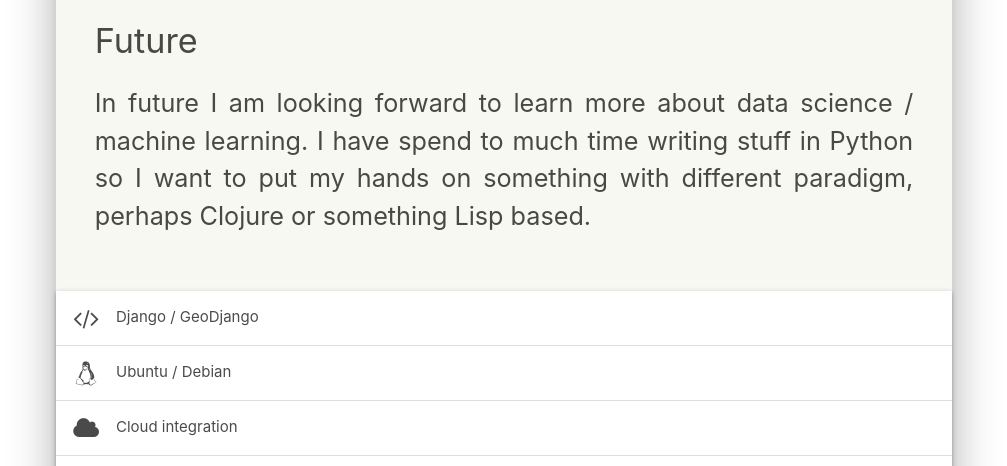
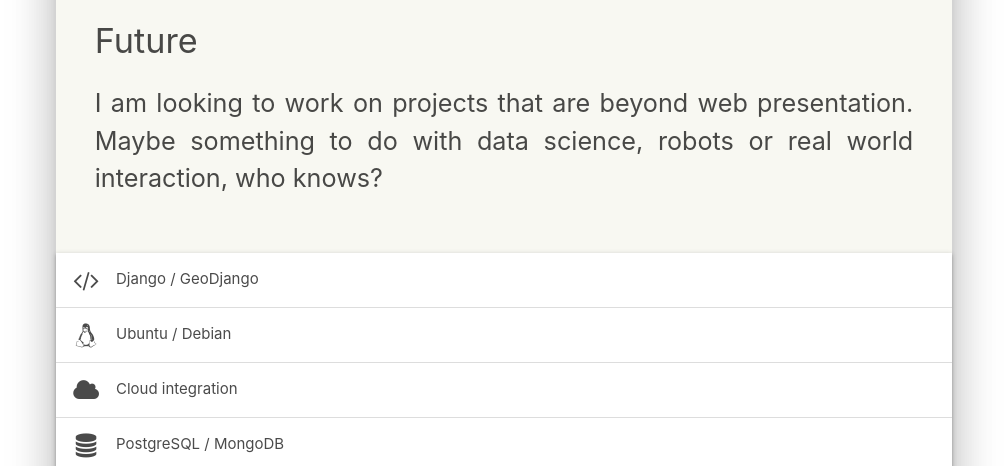
Before and after one commit to Visgean/oldsite, a plain HTML site: page index.html in a window 1280 px wide. Shown: the part 1198-1664 px from the top of the page, without its empty margins (136-1143 px from the left). Drawn offline with nearby package versions, Linux system fonts and the light colour scheme; a script that the page names is missing.

Commit message:
Update index.html

```diff
--- a/index.html
+++ b/index.html
@@ -72,9 +72,9 @@
 
 							<h4>Future</h4>
 							<p>
-								In future I am looking forward to learn more about data science / machine learning. I have spend to
-								much time writing stuff in Python so I want to put my hands on something with different paradigm,
-								perhaps Clojure or something Lisp based.
+								I am looking to work on projects that are beyond web presentation.
+								Maybe something to do with data science, robots or real world interaction, who knows?
+
 							</p>
 
 							</div>
```
